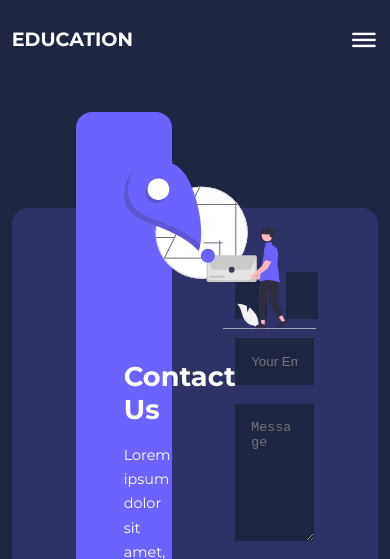
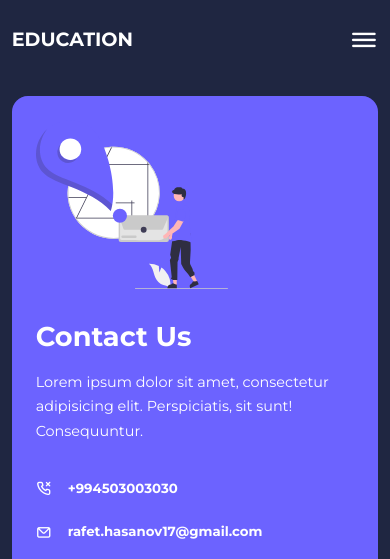
Before and after one commit to Rafet17/Education-WebSite, a plain HTML site: page contact.html in a window 390 px wide. Shown: the top 559 px of the page. Drawn offline with nearby package versions, Linux system fonts and the light colour scheme.

Commit message:
Contact Us page responsive design for tablets and phones

```diff
--- a/assets/css/contact.css
+++ b/assets/css/contact.css
@@ -86,8 +86,58 @@ textarea {
     color: var(--color-white);
 }
 
-.contact__form .btn{
+.contact__form .btn {
     width: max-content;
     margin-top: 1rem;
     cursor: pointer;
 }
+
+
+/*!======================= TABLETS MEDIA QUERIES ====================*/
+
+@media screen and (max-width:1024px) {
+    .contact {
+        padding-bottom: 0;
+    }
+
+    .contact__container {
+        gap: 1.5rem;
+        margin-top: 3rem;
+        height: auto;
+        padding: 1.5rem;
+    }
+
+    .contact__aside {
+        width: auto;
+        padding: 1.5rem;
+        bottom: 0;
+    }
+
+    .contact__form {
+        align-self: center;
+        margin-right: 1.5rem;
+    }
+}
+
+/*!======================= PHONES MEDIA QUERIES ====================*/
+
+@media screen and (max-width:600px) {
+    .contact__container {
+        grid-template-columns: 1fr;
+        gap: 3rem;
+        margin-top: 0;
+        padding: 0;
+    }
+
+    .contact__form{
+        margin: 0 1.5rem 3rem;
+    }
+
+    .form__name{
+        flex-direction: column;
+    }
+
+    .form__name input[type="text"]{
+        width: 100%;
+    }
+}
```
